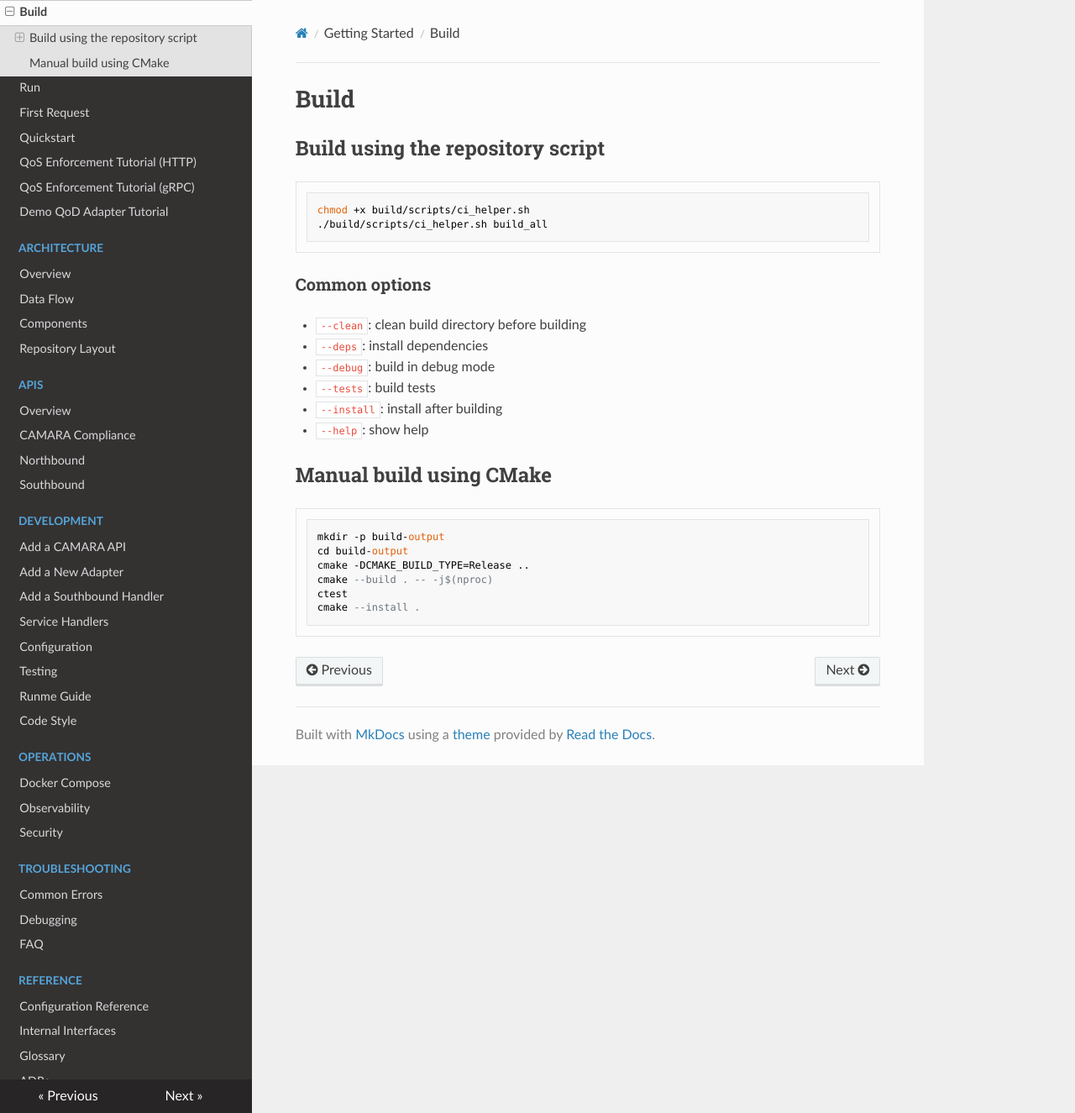
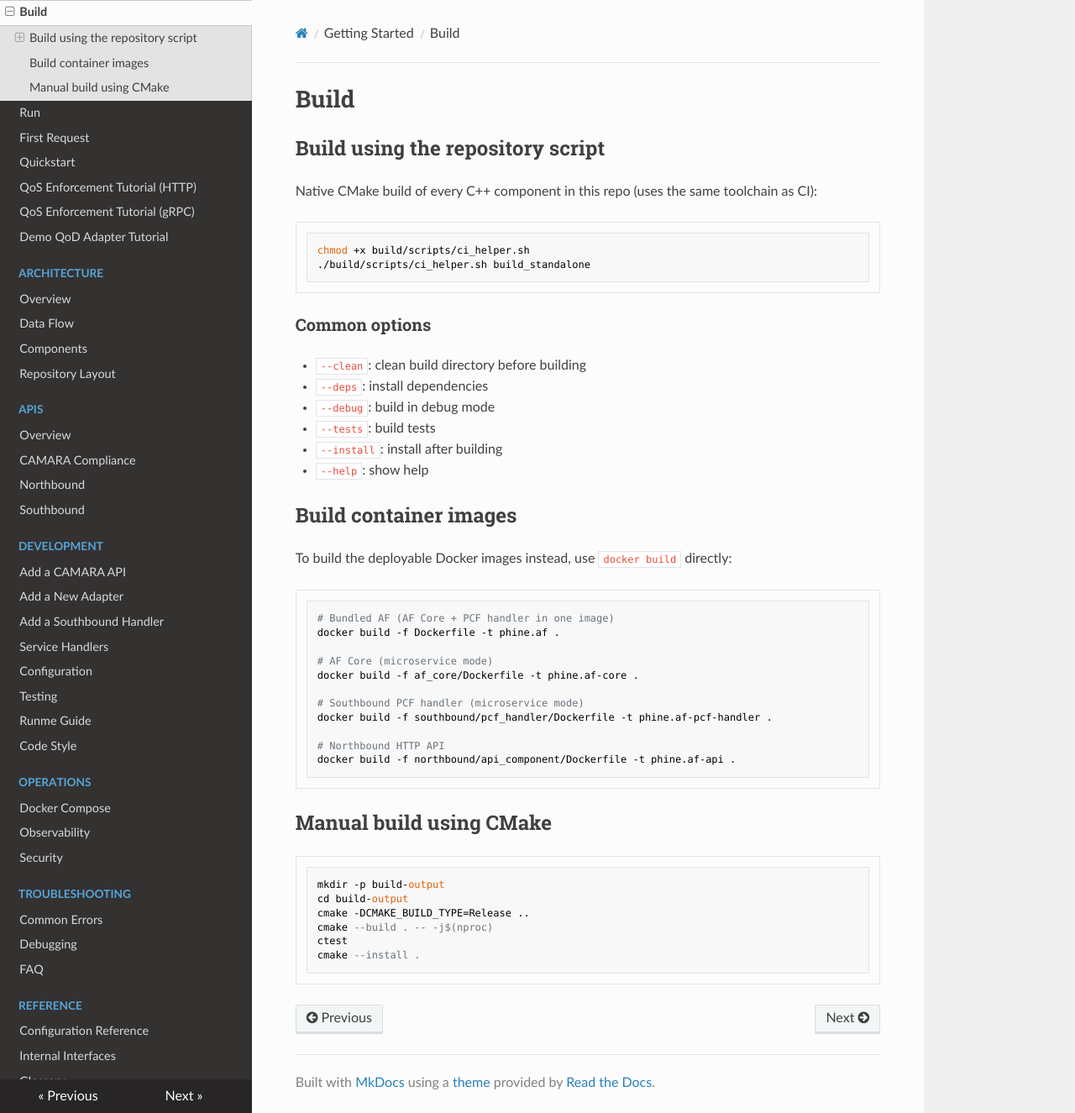
Before and after one commit to phinetech/phine.af, an MkDocs documentation site: the page built from docs/getting-started/02-build.md, in a window 1280 px wide and 1325 px high. Shown: the whole window at 84% size. Built offline with MkDocs 1.6.1, drawn with Linux system fonts in a browser that asks for light colours; nearby versions of some CDN libraries.

Commit message:
chore(ci): remove orphan integration-test scaffolding
Delete the workflow_call-only integration-tests.yml (never wired into ci.yml) and the ci_helper.sh functions that referenced the missing docker-compose-test.yaml. Point docs/getting-started/02-build.md at build_standalone (matches its --clean/--debug/--tests flags) and switch 08-demo-adapter-tutorial.md's CI Quick Run to the same runme invocation test-tutorials.yml uses.

Assisted-by: Claude Opus 4.7
Signed-off-by: Lukas Rotheneder <lukas.rotheneder@phine.tech>

````diff
--- a/docs/getting-started/02-build.md
+++ b/docs/getting-started/02-build.md
@@ -3,9 +3,12 @@
 
 ## Build using the repository script
 
+Native CMake build of every C++ component in this repo (uses the same
+toolchain as CI):
+
 ```bash
 chmod +x build/scripts/ci_helper.sh
-./build/scripts/ci_helper.sh build_all
+./build/scripts/ci_helper.sh build_standalone
 ```
 
 ### Common options
@@ -16,6 +19,24 @@ chmod +x build/scripts/ci_helper.sh
 - `--tests`: build tests
 - `--install`: install after building
 - `--help`: show help
+
+## Build container images
+
+To build the deployable Docker images instead, use `docker build` directly:
+
+```bash
+# Bundled AF (AF Core + PCF handler in one image)
+docker build -f Dockerfile -t phine.af .
+
+# AF Core (microservice mode)
+docker build -f af_core/Dockerfile -t phine.af-core .
+
+# Southbound PCF handler (microservice mode)
+docker build -f southbound/pcf_handler/Dockerfile -t phine.af-pcf-handler .
+
+# Northbound HTTP API
+docker build -f northbound/api_component/Dockerfile -t phine.af-api .
+```
 
 ## Manual build using CMake
 
````
Also changed, not shown: docs/getting-started/08-demo-adapter-tutorial.md (+10 -5 lines), 2 other files.
